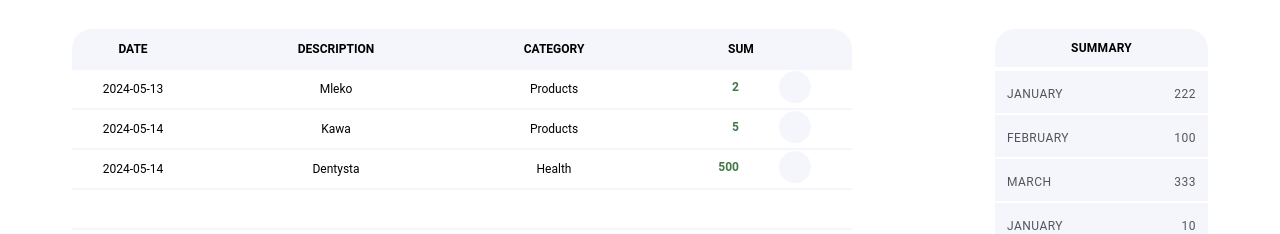
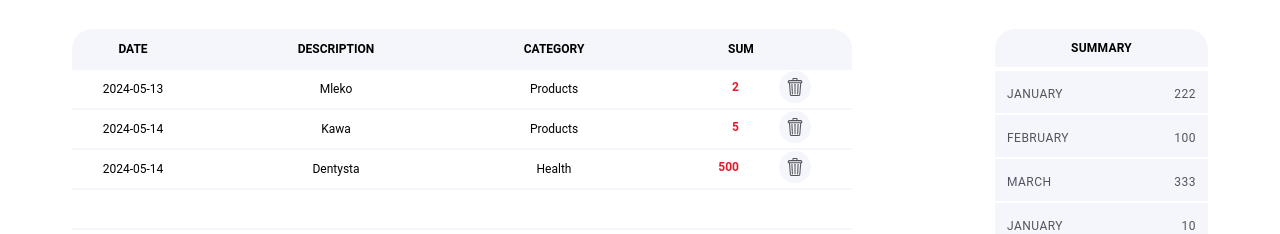
Before and after one commit to ToporekDaniel/kapusta-app, a React (Vite) app: page / in a window 1280 px wide. Shown: the part 267-501 px from the top of the page. Built offline with nearby package versions, Linux system fonts and the light colour scheme; no server answers.

Commit message:
svg fixed

```diff
--- a/src/components/Hero/Hero.jsx
+++ b/src/components/Hero/Hero.jsx
@@ -1,4 +1,4 @@
-// import { useState } from "react";
+import { useState } from "react";
 import css from './Hero.module.css'
 import SummaryTable from "../../components/SummaryTable/SummaryTable";
 import FormTransaction from "../FormTransaction/FormTransaction";
@@ -42,7 +42,7 @@
 };
 
 function Hero() {
-//   const [type, setType] = useState("expenses");
+  const [type, setType] = useState("expenses");
 
 //   const handleTabChange = (selectedType) => {
 //     setType(selectedType);
@@ -53,7 +53,7 @@
       <div className={css['hero-table']}>
       <TransactionTable
         transactions={transactions}
-        // type={type}
+        type={type}
         handleDelete={handleDelete}
       />
       <SummaryTable data={data} /></div>
```
